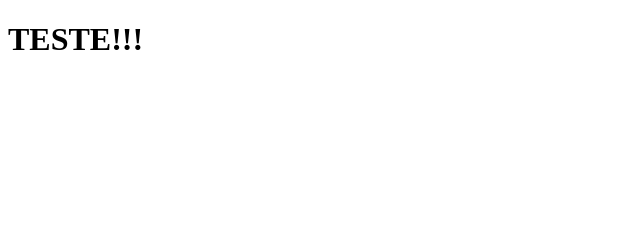
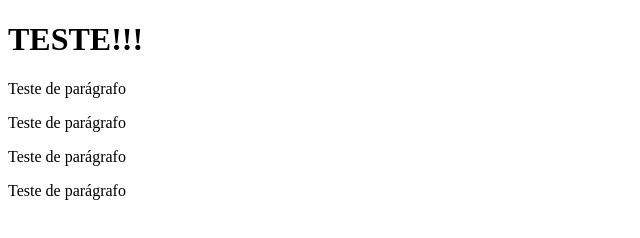
Before and after one commit to jcanjosRO/prj_testevscode, a plain HTML site: page index.html in a window 1280 px wide. Shown: the whole page, without its empty margins (0-640 px from the left). Drawn offline with Linux system fonts and the light colour scheme.

Commit message:
Segunda versão inclusão de parágraafos

```diff
--- a/index.html
+++ b/index.html
@@ -8,5 +8,9 @@
 </head>
 <body>
     <h1>TESTE!!!</h1>
+    <p>Teste de parágrafo</p>
+    <p>Teste de parágrafo</p>
+    <p>Teste de parágrafo</p>
+    <p>Teste de parágrafo</p>
 </body>
 </html>
```
